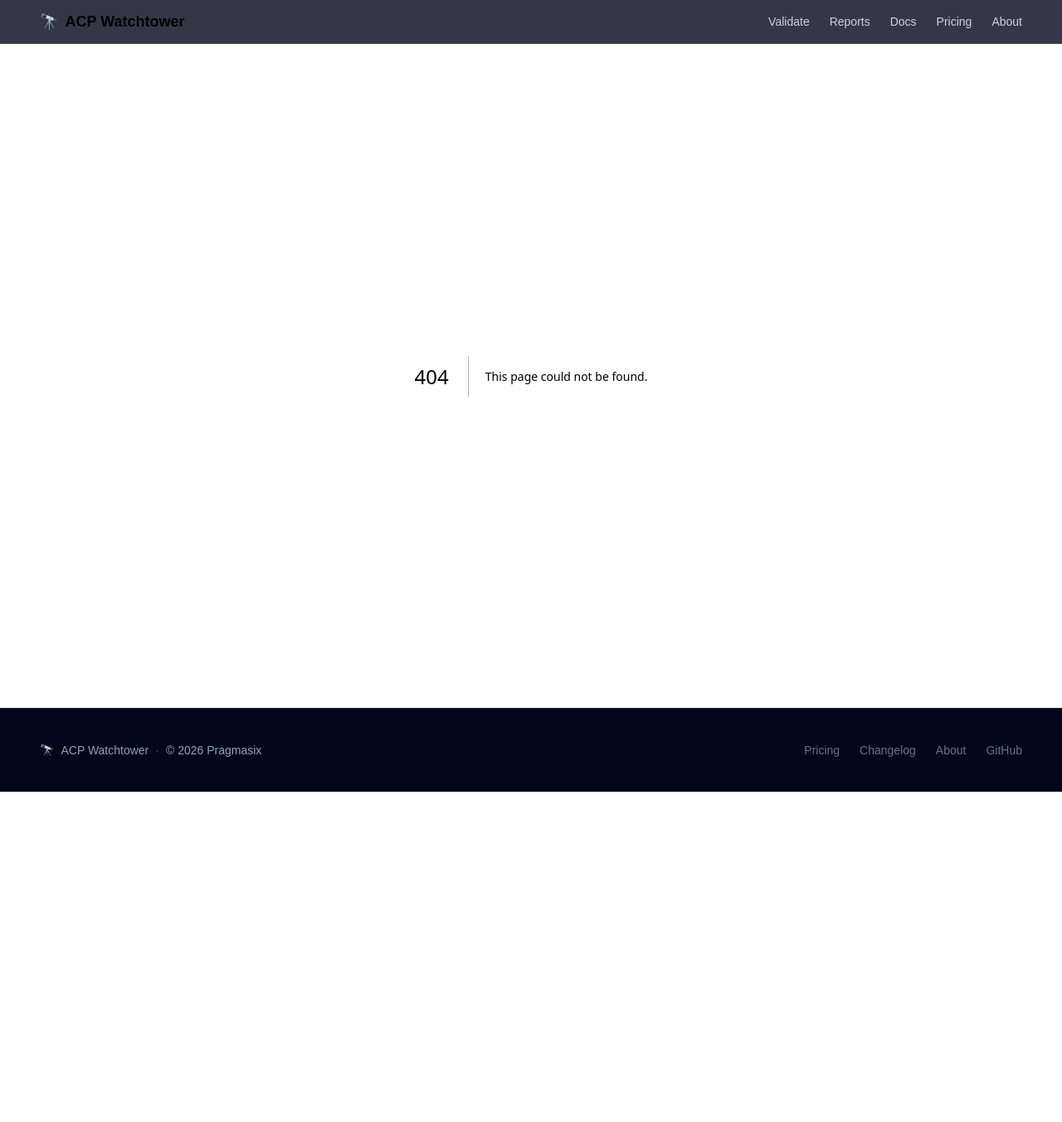
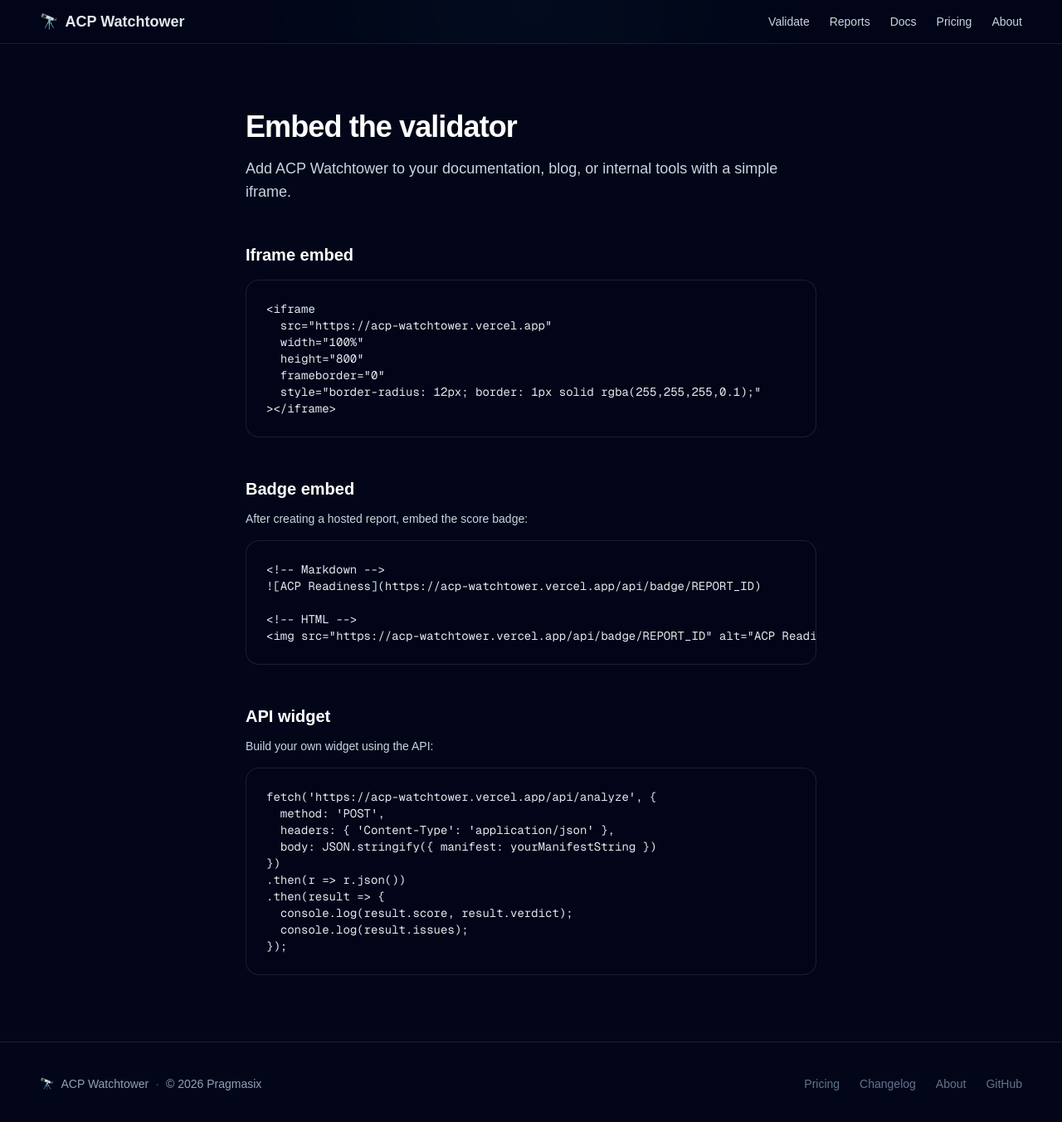
Before and after one commit to Splaticusamz/acp-watchtower, a Next.js app: page /embed in a window 1280 px wide. Before the commit this address had no page. Shown: the top 1352 px of the page at 83% size. Before the commit the page ends 954 px from the top, so only its background shows below. Built offline with nearby package versions, Linux system fonts and the light colour scheme.

Commit message:
feat: embed page, batch analysis API, stats endpoint, docs cross-linking

```diff
--- /dev/null
+++ b/src/app/embed/page.tsx
@@ -0,0 +1,62 @@
+import type { Metadata } from "next";
+
+export const metadata: Metadata = {
+  title: "Embed ACP Watchtower",
+  description: "Embed the ACP Watchtower validator on your site with a simple iframe.",
+  robots: "noindex",
+};
+
+export default function EmbedPage() {
+  return (
+    <main className="min-h-screen bg-slate-950 text-slate-100">
+      <div className="mx-auto max-w-3xl px-6 py-20 sm:px-10">
+        <h1 className="text-4xl font-semibold tracking-tight text-white">Embed the validator</h1>
+        <p className="mt-4 text-lg text-slate-300">
+          Add ACP Watchtower to your documentation, blog, or internal tools with a simple iframe.
+        </p>
+
+        <section className="mt-12">
+          <h2 className="text-xl font-semibold text-white">Iframe embed</h2>
+          <pre className="mt-4 overflow-x-auto rounded-2xl border border-white/10 bg-slate-950/80 p-6 text-sm text-slate-200">
+{`<iframe
+  src="https://acp-watchtower.vercel.app"
+  width="100%"
+  height="800"
+  frameborder="0"
+  style="border-radius: 12px; border: 1px solid rgba(255,255,255,0.1);"
+></iframe>`}
+          </pre>
+        </section>
+
+        <section className="mt-12">
+          <h2 className="text-xl font-semibold text-white">Badge embed</h2>
+          <p className="mt-3 text-sm text-slate-300">After creating a hosted report, embed the score badge:</p>
+          <pre className="mt-4 overflow-x-auto rounded-2xl border border-white/10 bg-slate-950/80 p-6 text-sm text-slate-200">
+{`<!-- Markdown -->
+![ACP Readiness](https://acp-watchtower.vercel.app/api/badge/REPORT_ID)
+
+<!-- HTML -->
+<img src="https://acp-watchtower.vercel.app/api/badge/REPORT_ID" alt="ACP Readiness Score" />`}
+          </pre>
+        </section>
+
+        <section className="mt-12">
+          <h2 className="text-xl font-semibold text-white">API widget</h2>
+          <p className="mt-3 text-sm text-slate-300">Build your own widget using the API:</p>
+          <pre className="mt-4 overflow-x-auto rounded-2xl border border-white/10 bg-slate-950/80 p-6 text-sm text-slate-200">
+{`fetch('https://acp-watchtower.vercel.app/api/analyze', {
+  method: 'POST',
+  headers: { 'Content-Type': 'application/json' },
+  body: JSON.stringify({ manifest: yourManifestString })
+})
+.then(r => r.json())
+.then(result => {
+  console.log(result.score, result.verdict);
+  console.log(result.issues);
+});`}
+          </pre>
+        </section>
+      </div>
+    </main>
+  );
+}
```
